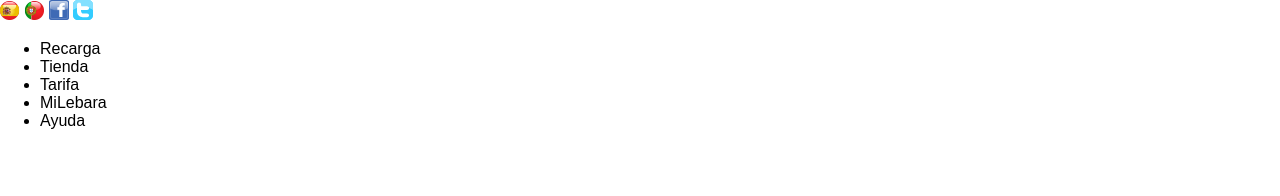
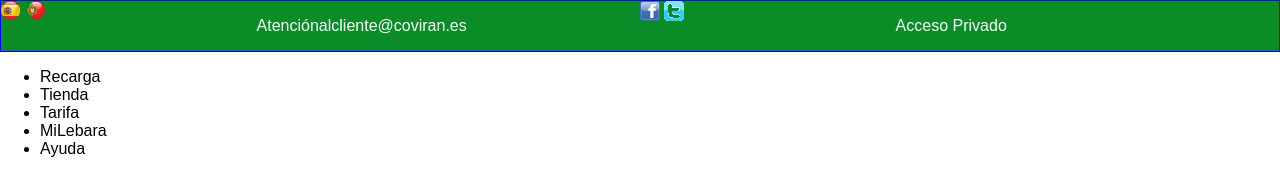
Before and after one commit to juandmelendezpe/PracticaUT3-2, a plain HTML site: page covira/index.html in a window 1280 px wide. Drawn offline with Linux system fonts and the light colour scheme.

Commit message:
se suben cambios
se act index

```diff
--- a/covira/css/style.css
+++ b/covira/css/style.css
@@ -6,6 +6,7 @@
     --color-texto-header:#fff;
     --color-fondo-footer: #d3d3d3;
     --color-hover-header: #fab30e;
+    --color-redes :#0a8d27;
 
 }
 body{
@@ -15,5 +16,48 @@ body{
     width: 100%;
 }
 #container{
+    width: 100%;
+    height: 80%;
+    color: var(--color-texto-header);
+    position: relative;
 
 }
+#redes{
+    width: 100%;
+    height: 25%;
+    background-color: var(--color-redes);
+    border: 1px solid blue;
+    float: right;
+}
+#cabezal1{
+    width: 20%;
+    float: left;
+}
+#correo{
+    width: 30%;
+    color: var(--color-texto-header);
+    float: left;
+
+
+}
+#cabezal2{
+    width: 20%;
+    float: right;
+}
+#acceso{
+    width: 30%;
+    color: var(--color-texto-header);
+    float: right;
+
+}
+#menu{
+    width: 80%;
+    float: left;
+}
+#menu ul{
+    width: 10px;
+
+}
+#menu ul li{
+text-decoration-line: none;
+}
--- a/covira/index.html
+++ b/covira/index.html
@@ -9,12 +9,24 @@
 </head>
 <body>
     <header class="container">
-        <div id="cabezal">
-            <img src="img/espana.png" alt="logo">
-            <img src="img/portugal.png" alt="logo">
-            <img src="img/facebook_20.png" alt="logo">
-            <img src="img/twitter_20.gif" alt="logo">
+        <div id="redes">
+        <div id="cabezal1">
+            <img src="img/espana.png" alt="logo espana">
+            <img src="img/portugal.png" alt="logo portugal">
+
         </div>
+        <div id="correo">
+            <p>Atenciónalcliente@coviran.es </p>
+
+        </div>
+        <div id="acceso">
+            <p>Acceso Privado </p>
+        </div>
+        <div id="cabezal2">
+             <img src="img/facebook_20.png" alt="logo facebook_20">
+            <img src="img/twitter_20.gif" alt="logo twitter_20">
+        </div>
+    </div>
         <nav id="menu">
             <ul>
                 <li>Recarga</li>
```
